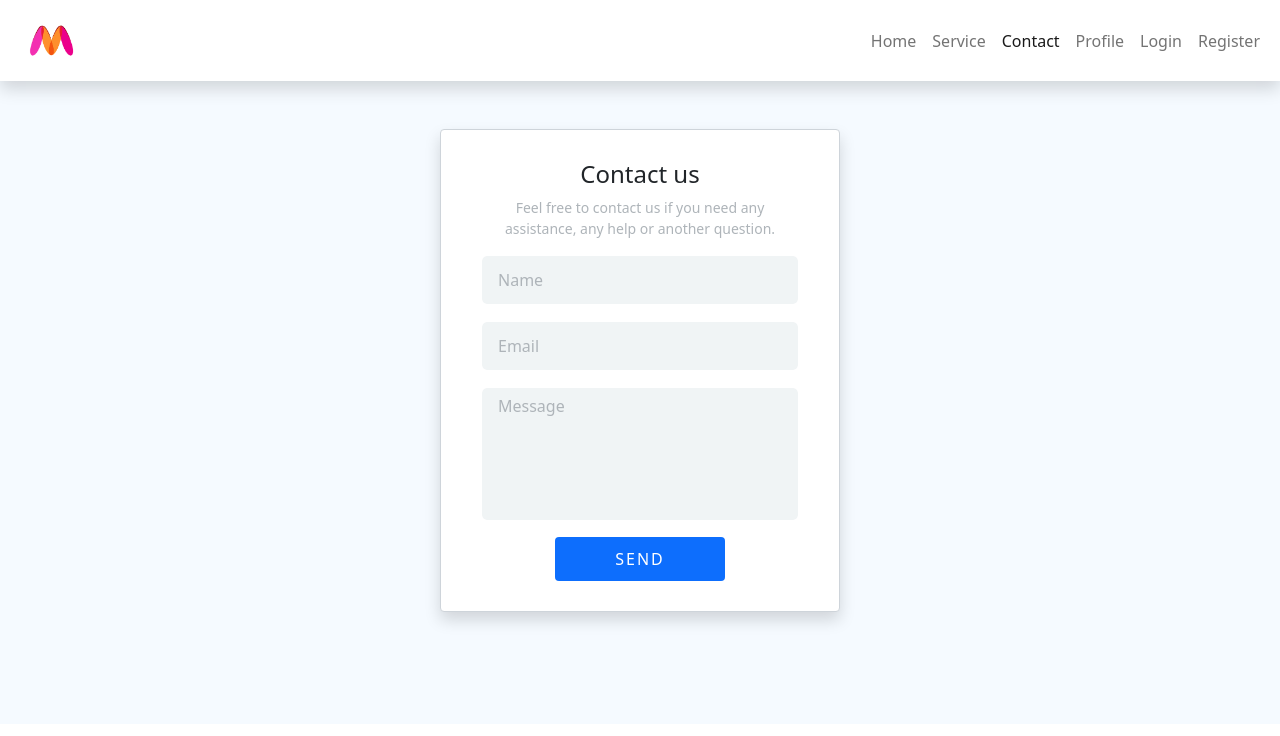
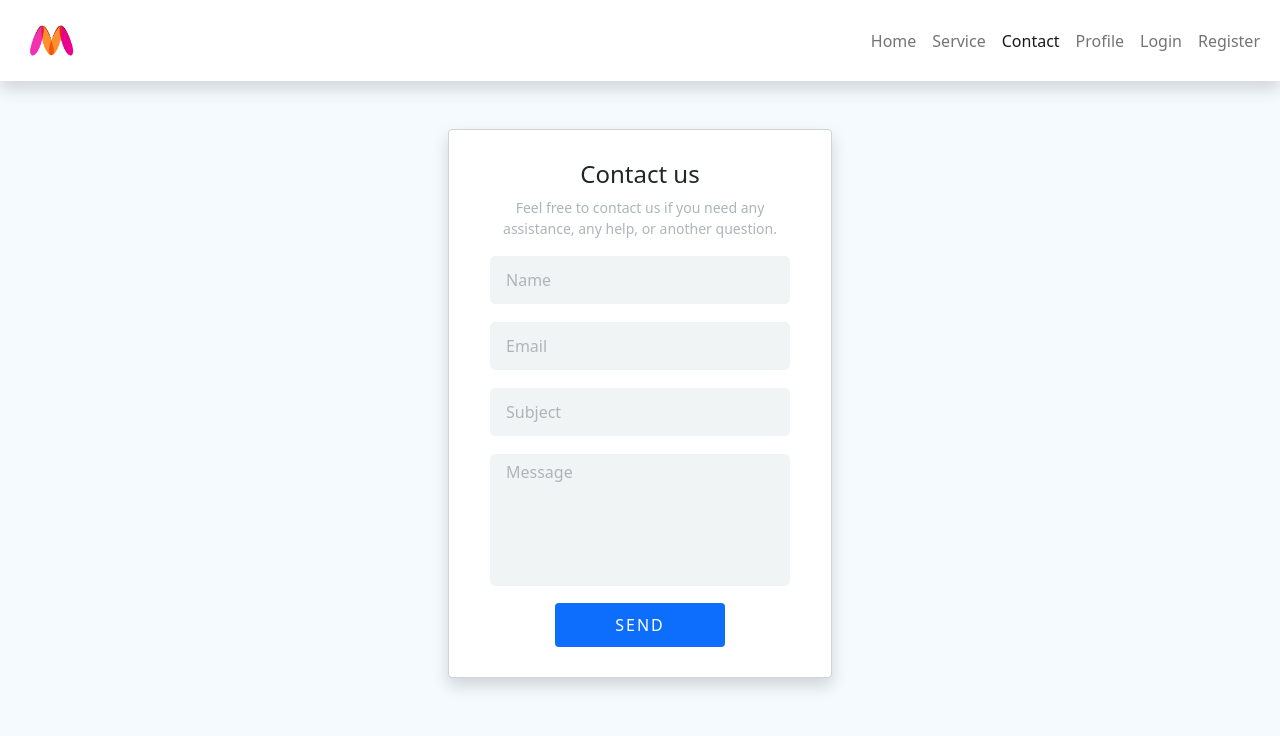
Before and after one commit to shivam0612/Magic-Entertainment, a React (Vite) app in the folder frontend/: page /contact in a window 1280 px wide. Shown: the top 736 px of the page. Built offline with nearby package versions, Linux system fonts and the light colour scheme.

Commit message:
Contact form update

```diff
--- a/frontend/src/app.css
+++ b/frontend/src/app.css
@@ -205,7 +205,7 @@ body {
   padding: 30px 40px;
   background-color: #ffffff;
   border-radius: 15px;
-  max-width: 400px;
+  max-width: 30%;
   border: 1px solid #ced4da;
   border-radius: 0.25rem;
 
--- a/frontend/src/screens/ContactScreen.jsx
+++ b/frontend/src/screens/ContactScreen.jsx
@@ -1,12 +1,12 @@
-import { React, useState } from 'react'
+import { React, useState } from 'react';
 import FormContainer from './../components/FormContainer';
 import axios from 'axios';
 import { toast } from 'react-toastify';
 
-
 const ContactScreen = () => {
   const [name, setName] = useState('');
   const [email, setEmail] = useState('');
+  const [subject, setSubject] = useState(''); // Added subject state
   const [message, setMessage] = useState('');
   const [error, setError] = useState('');
 
@@ -17,21 +17,21 @@ const ContactScreen = () => {
     const payload = {
       name: name,
       email: email,
+      subject: subject, // Include subject in the payload
       message: message,
     };
 
     try {
       // Make the POST request to the API endpoint
-      // console.log(payload)
       await axios.post('/api/users/contact', payload);
 
       // Handle successful submission
-      // console.log('Contact form submitted successfully');
       toast.success('Email Sent Successfully');
 
       // Reset the form fields after submission
       setName('');
       setEmail('');
+      setSubject(''); // Reset subject state
       setMessage('');
       setError('');
     } catch (error) {
@@ -41,38 +41,63 @@ const ContactScreen = () => {
       // Optionally, show an error message to the user
     }
   };
+
   return (
-    <FormContainer >
+    <FormContainer>
       <div className="contact-form-wrapper unique-contact-form-wrapper d-flex justify-content-center">
         <form onSubmit={handleSubmit} className="contact-form shadow unique-contact-form">
           <h5 className="title unique-title">Contact us</h5>
-          <p className="description unique-description">Feel free to contact us if you need any assistance, any help or another question.</p>
+          <p className="description unique-description">Feel free to contact us if you need any assistance, any help, or another question.</p>
           <div>
-            <input type="text"
+            <input
+              type="text"
               value={name}
               onChange={(e) => setName(e.target.value)}
-              className="form-control rounded border-white mb-3 form-input unique-form-input" id="name" placeholder="Name" required />
+              className="form-control rounded border-white mb-3 form-input unique-form-input"
+              id="name"
+              placeholder="Name"
+              required
+            />
           </div>
           <div>
-            <input type="email"
+            <input
+              type="email"
               value={email}
               onChange={(e) => setEmail(e.target.value)}
-              className="form-control rounded border-white mb-3 form-input unique-form-input" placeholder="Email" required />
+              className="form-control rounded border-white mb-3 form-input unique-form-input"
+              placeholder="Email"
+              required
+            />
           </div>
           <div>
-            <textarea id="message"
+            <input
+              type="text"
+              value={subject}
+              onChange={(e) => setSubject(e.target.value)}
+              className="form-control rounded border-white mb-3 form-input unique-form-input"
+              placeholder="Subject"
+              required
+            />
+          </div>
+          <div>
+            <textarea
+              id="message"
               value={message}
               onChange={(e) => setMessage(e.target.value)}
-              className="form-control rounded border-white mb-3 form-text-area unique-form-text-area" rows="5" cols="30" placeholder="Message" required></textarea>
+              className="form-control rounded border-white mb-3 form-text-area unique-form-text-area"
+              rows="5"
+              cols="30"
+              placeholder="Message"
+              required
+            ></textarea>
           </div>
           <div className="submit-button-wrapper  unique-submit-button-wrapper">
-            <input type="submit" className='bg-primary' value="Send" />
+            <input type="submit" className="bg-primary" value="Send" />
           </div>
         </form>
       </div>
+    </FormContainer>
+  );
+};
 
-    </FormContainer>
-  )
-}
-
-export default ContactScreen
+export default ContactScreen;
```
Also changed, not shown: 1 other file (tests, documents, lock files or other folders).
